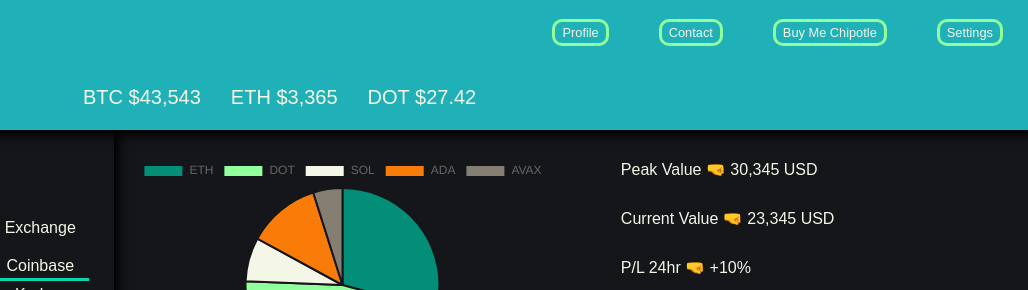
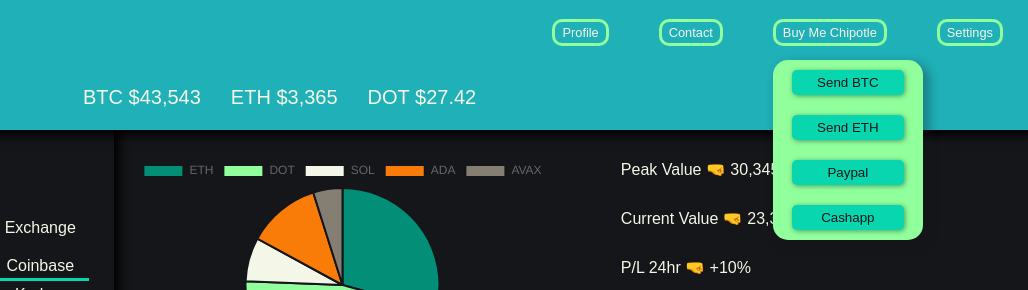
Before and after one commit to NoahHendrickson/Crypto_Portfolio, a website: page index.html in a window 1280 px wide. Both pictures are taken after a click on the element "Buy Me Chipotle". Shown: the top 290 px of the page, 252-1280 px from the left. Drawn offline with nearby package versions, Linux system fonts and the light colour scheme; a web font is replaced by a local one.

Commit message:
all dropdowns working

```diff
--- a/index.html
+++ b/index.html
@@ -45,7 +45,7 @@
           </li>
           <li>
             <span>Buy Me Chipotle</span>
-            <div class="dropdown donate">
+            <div class="dropdown donate support-dropdown">
               <button class="donate-button">Send BTC</button>
               <button class="donate-button">Send ETH</button>
               <button class="donate-button">Paypal</button>
--- a/main.js
+++ b/main.js
@@ -33,10 +33,13 @@ const myChart = new Chart(ctx, {
 });
 
 const navButtons = document.querySelector('.nav-buttons');
-const profileDropdown = document.querySelector('.profile-dropdown');
-const contactDropdown = document.querySelector('.contact-dropdown');
+
 
 navButtons.addEventListener('click', e => {
+  const profileDropdown = document.querySelector('.profile-dropdown');
+  const contactDropdown = document.querySelector('.contact-dropdown');
+  const supportDropdown = document.querySelector('.support-dropdown')
+  const settingsDropdown = document.querySelector('.settings-dropdown')
   if(e.target.textContent === "Profile") {
     profileDropdown.classList.toggle('active')
     console.log('hi')
@@ -45,6 +48,13 @@ navButtons.addEventListener('click', e => {
     contactDropdown.classList.toggle('active')
     console.log('hi')
   }
-
+  if(e.target.textContent === "Buy Me Chipotle") {
+    supportDropdown.classList.toggle('active')
+    console.log('hi')
+  }
+  if(e.target.textContent === "Settings") {
+    settingsDropdown.classList.toggle('active')
+    console.log('hi')
+  }
 })
 console.log(navButtons)
--- a/style.css
+++ b/style.css
@@ -149,26 +149,30 @@ button {
   transition: opacity 100ms, transform 100ms;
 }
 
-.profile-dropdown.active {
-  pointer-events: all;
-  opacity: 1;
-  transform: translate(0px);
-}
-
-.contact-dropdown.active {
-  pointer-events: all;
-  opacity: 1;
-  transform: translate(0px);
-}
-
 .settings-dropdown {
-  display: none;
   align-items: center;
   flex-direction: column;
   height: 150px;
   width: 150px;
   left: -60px;
 }
+
+.profile-dropdown.active,
+.contact-dropdown.active,
+.support-dropdown.active,
+.settings-dropdown.active {
+  pointer-events: all;
+  opacity: 1;
+  transform: translate(0px);
+}
+
+.contact-dropdown.active, .support-dropdown.active {
+  pointer-events: all;
+  opacity: 1;
+  transform: translate(0px);
+}
+
+
 
 .settings-title {
   color: var(--black);
@@ -199,6 +203,7 @@ select {
 @media (max-width: 40rem) {
   .prices {
     font-size: .75rem;
+    overflow: hidden;
   }
   .prices > li {
     margin: 5px;
```
